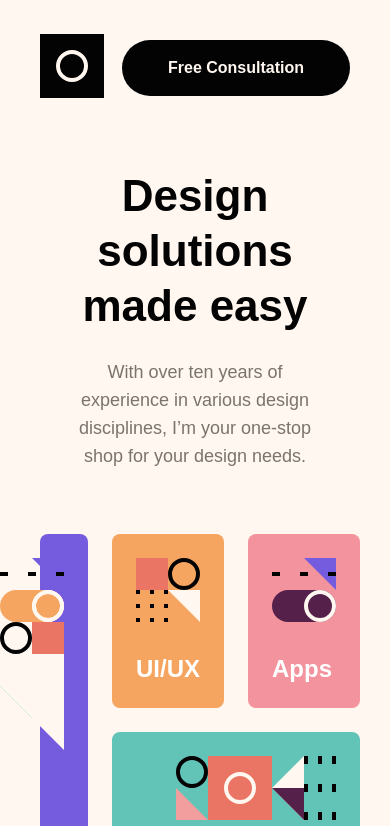
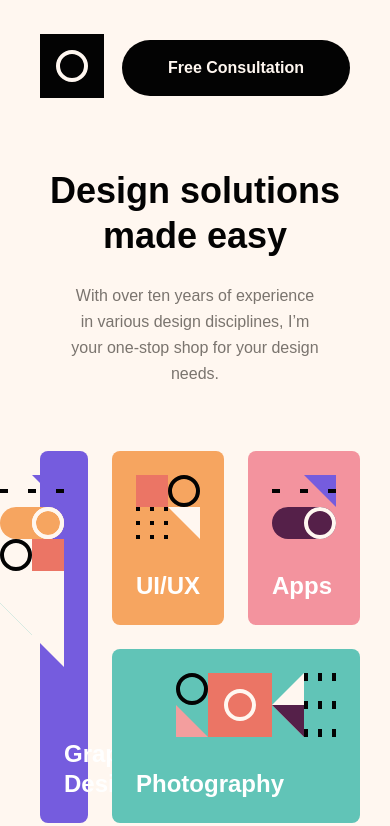
Before and after one commit to ohmymario/design-portfolio, a React (Create React App) app: page / in a window 390 px wide. Shown: the top 826 px of the page. Built offline with nearby package versions, Linux system fonts and the light colour scheme.

Commit message:
add mobile global styles for h1, p

```diff
--- a/src/theme/globalStyles.js
+++ b/src/theme/globalStyles.js
@@ -45,6 +45,12 @@ const GlobalStyle = createGlobalStyle`
        font-size: 2.75rem; // 44px
        line-height: 55px;
      }
+
+    @media only screen and (max-width: 650px) {
+        font-size: 2.25rem; // 36px
+        line-height: 45px;
+    }
+
   }
 
   h2 {
@@ -87,6 +93,11 @@ const GlobalStyle = createGlobalStyle`
     line-height: 28px;
     color: var(--medium-brown);
     margin: 0;
+
+    @media only screen and (max-width: 650px) {
+      font-size: 1rem; // 16px
+      line-height: 26px;
+    }
   }
 
 
```
